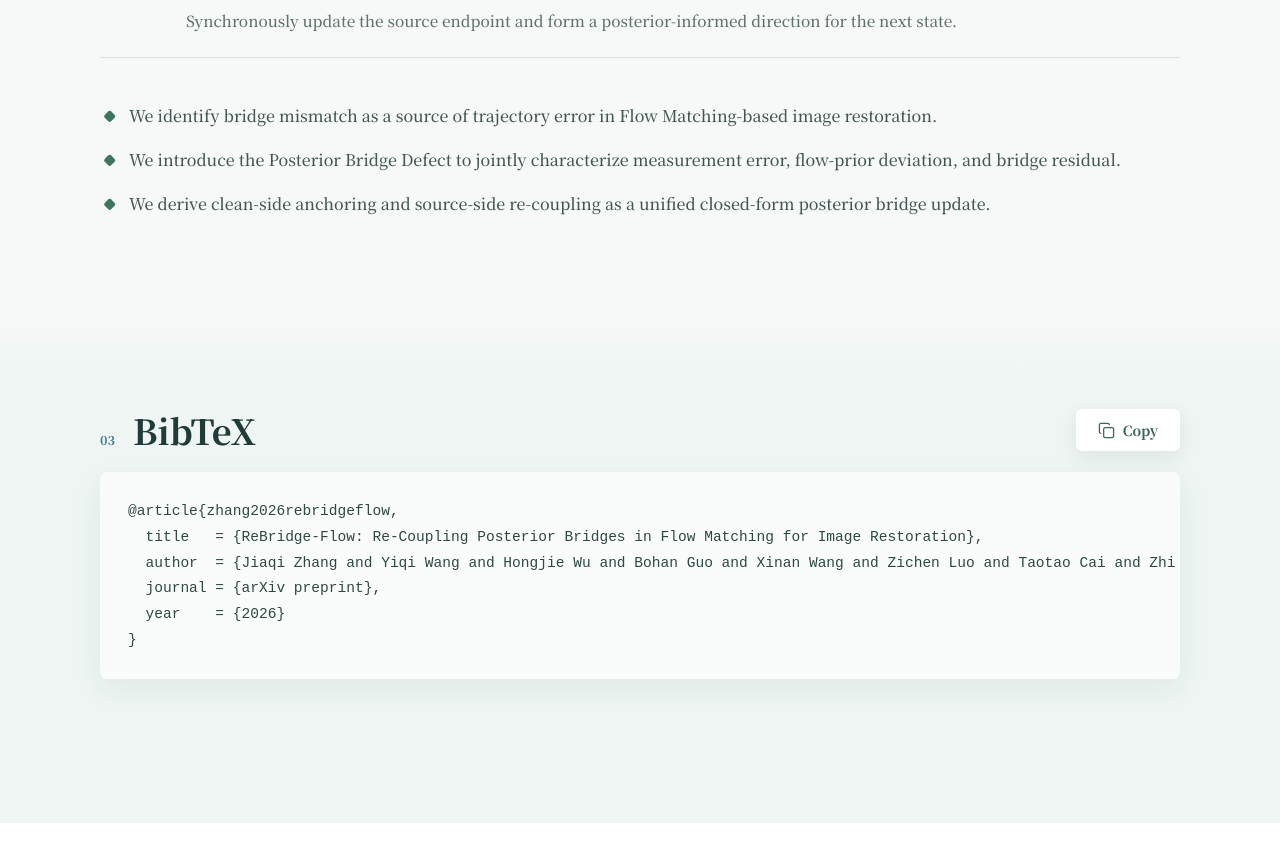
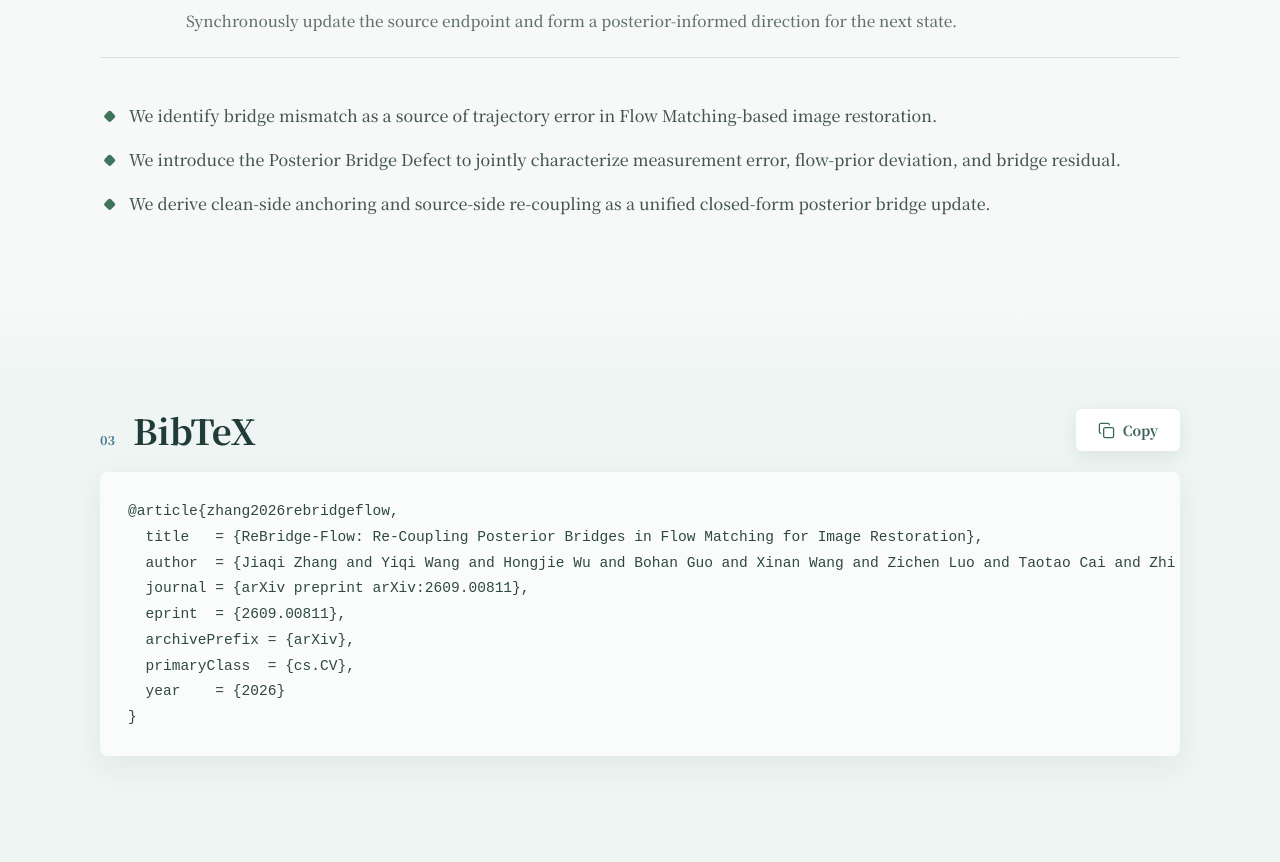
Before and after one commit to JiaqiZhang-Sengoku/JiaqiZhang-Sengoku.github.io, a Jekyll site: the page built from Web/ReBridge-Flow/index.html, in a window 1280 px wide and 900 px high, scrolled down 2550 px. Shown: the top 862 px of the window. Built offline with Jekyll 4.4.1, drawn with Linux system fonts in a browser that asks for light colours; before the commit the page ends 3373 px from its top, so only the background shows below that.

Commit message:
20260707

```diff
--- a/Web/ReBridge-Flow/index.html
+++ b/Web/ReBridge-Flow/index.html
@@ -73,7 +73,7 @@
         <p class="author-note"><sup>*</sup>Corresponding author.</p>
 
         <div class="link-row" role="group" aria-label="Project links">
-          <a class="project-link" href="#abstract">
+          <a class="project-link" href="https://arxiv.org/abs/2609.00811" target="_blank" rel="noreferrer">
             <svg viewBox="0 0 24 24" aria-hidden="true"><path d="M4 19.5A2.5 2.5 0 0 1 6.5 17H20"></path><path d="M6.5 2H20v20H6.5A2.5 2.5 0 0 1 4 19.5v-15A2.5 2.5 0 0 1 6.5 2Z"></path></svg>
             <span>Paper</span>
           </a>
@@ -166,7 +166,10 @@
         <pre><code id="bibtex-code">@article{zhang2026rebridgeflow,
   title   = {ReBridge-Flow: Re-Coupling Posterior Bridges in Flow Matching for Image Restoration},
   author  = {Jiaqi Zhang and Yiqi Wang and Hongjie Wu and Bohan Guo and Xinan Wang and Zichen Luo and Taotao Cai and Zhi Chen and Mingkai Zheng},
-  journal = {arXiv preprint},
+  journal = {arXiv preprint arXiv:2609.00811},
+  eprint  = {2609.00811},
+  archivePrefix = {arXiv},
+  primaryClass  = {cs.CV},
   year    = {2026}
 }</code></pre>
         <p class="copy-status" data-copy-status aria-live="polite"></p>
```
Also changed, not shown: _pages/includes/pub.md (+1 -1 lines).
